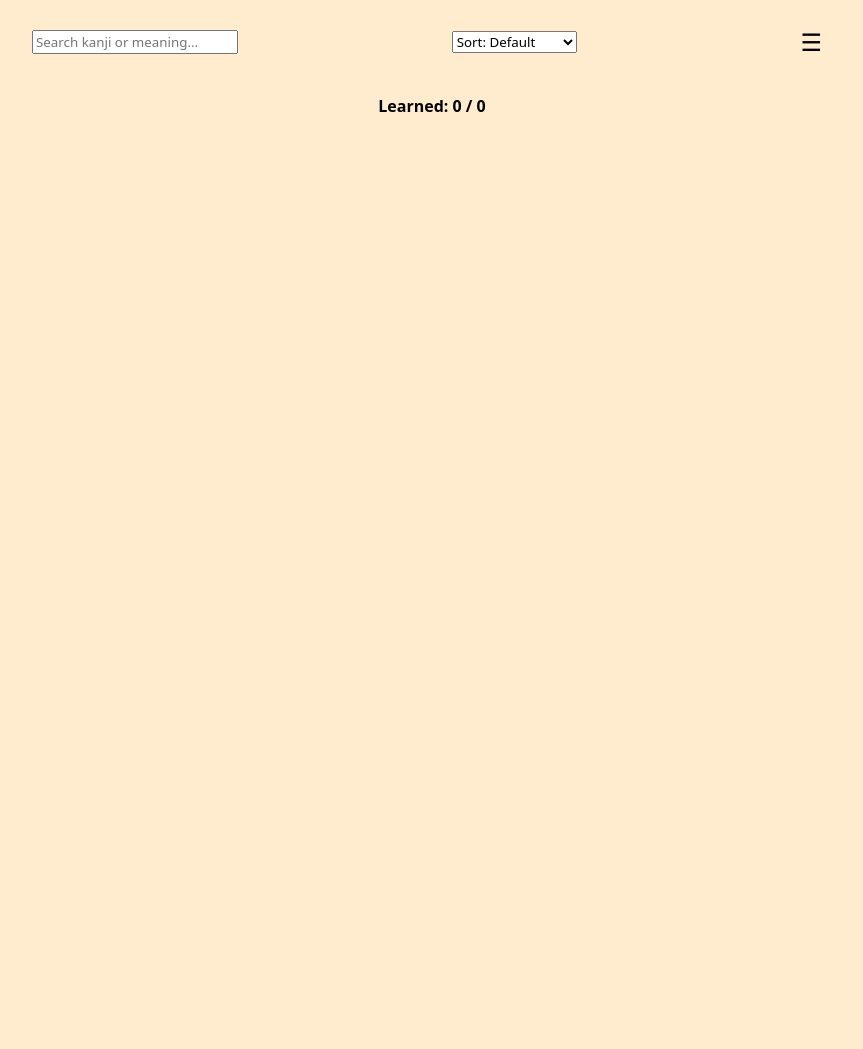
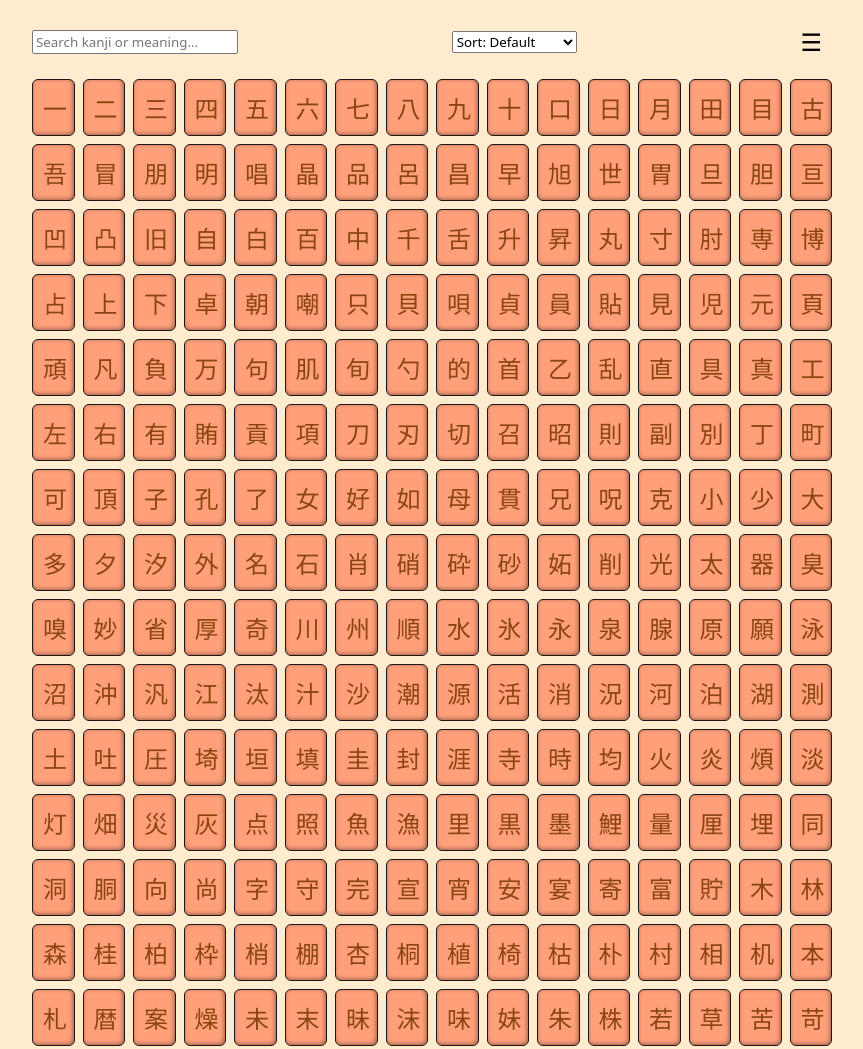
Before and after one commit to Habitacle/Kanji-Checklist, a plain HTML site: page index.html in a window 1280 px wide. Shown: the top 1049 px of the page, without its empty margins (208-1071 px from the left). Before the commit the page ends 800 px from the top, so only its background shows below. Drawn offline with Linux system fonts and the light colour scheme.

Commit message:
Update index.html

```diff
--- a/index.html
+++ b/index.html
@@ -342,7 +342,6 @@
         sortOption.addEventListener("change", renderGrid);
 
         window.addEventListener("DOMContentLoaded", async () => {
-            await loadFromURL();
             if (!kanjiList || kanjiList.length === 0) {
                 await loadURL("rtk-list.csv");
             }
```
